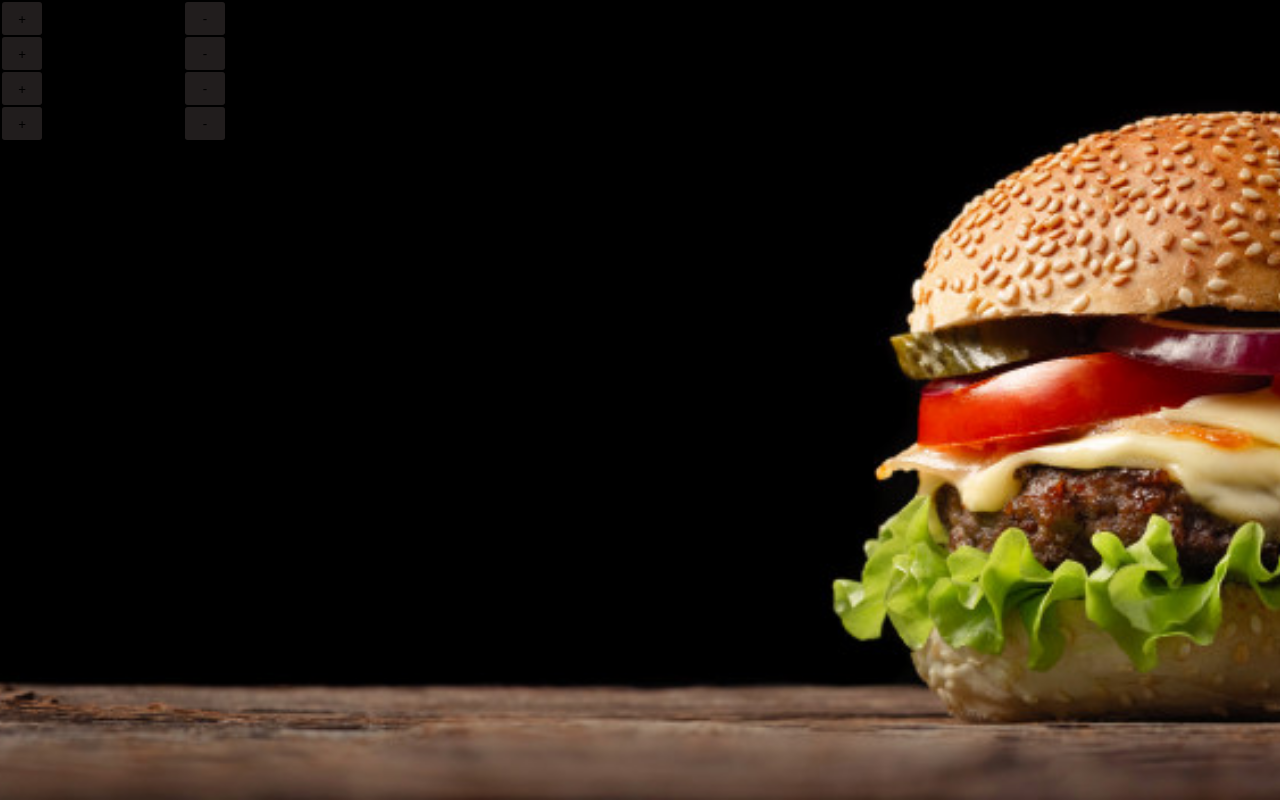
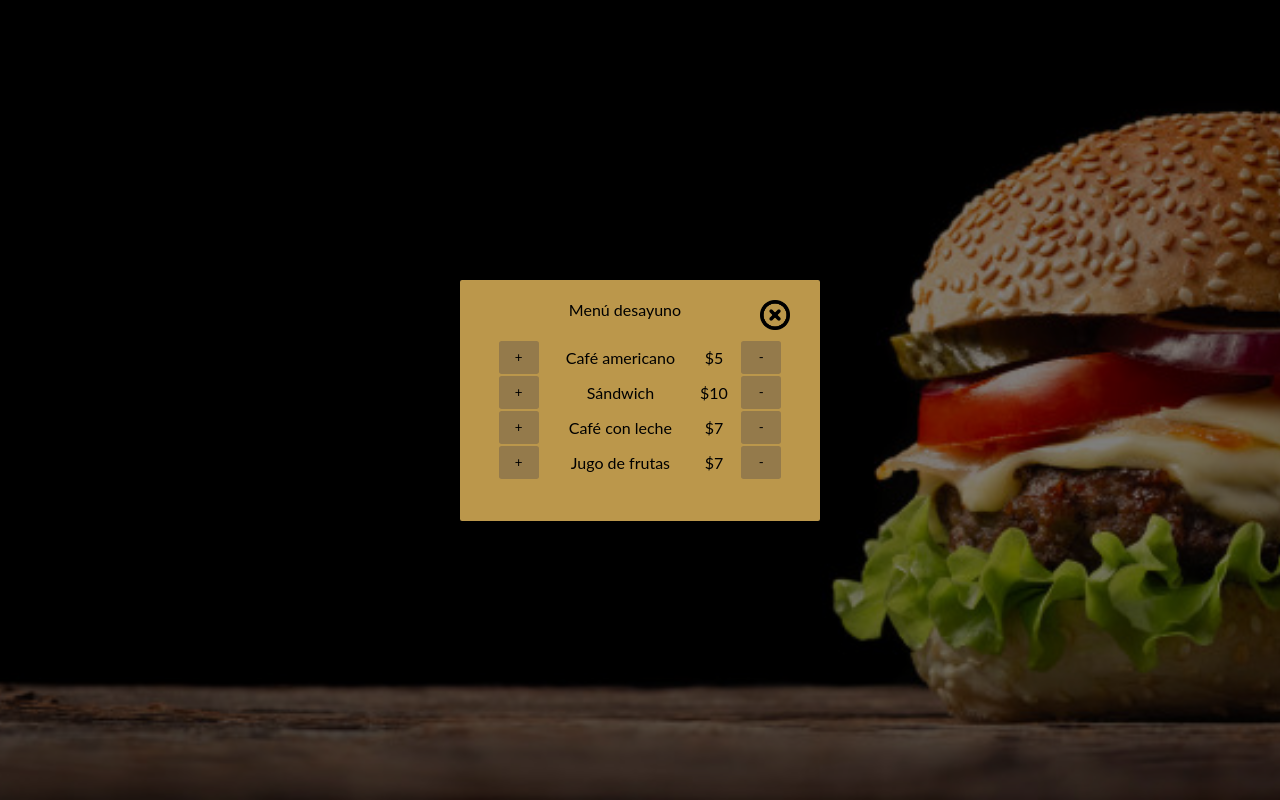
Before and after one commit to VivianaGuerraCustodio/Calle139, a Vue app: page /#/desayuno in a window 1280 px wide. Built offline with nearby package versions, Linux system fonts and the light colour scheme; no server answers; sample sign-in values are in the browser's storage.

Commit message:
edit form

```diff
--- a/src/components/Menus/Adicionales.vue
+++ b/src/components/Menus/Adicionales.vue
@@ -1,18 +1,43 @@
 <template>
+  <transition name="modal">
+    <div class="modal-mask">
+      <div class="modal-wrapper">
+        <div class="modal-container">
+          <div class="modal-header">
+            <slot name="header">
+              Menú desayuno
+              <button class="modal-default-button" @click="$emit('close')">
+                <img src="@/assets/images/x.png" alt="close" />
+              </button>
+            </slot>
+          </div>
+          <div class="modal-body">
+            <slot name="body">
               <table>
                 <tbody>
-      <tr v-for="(item,index) in items" :key="index">
+                  <tr class="menus" v-for="(item, index) in items" :key="index">
                     <td>
-          <input @click="selectProduct(item)" type="button" value="+" />
+                      <input
+                        @click="selectProduct(item)"
+                        type="button"
+                        value="+"
+                      />
                     </td>
-        <td>{{item.name}}</td>
-        <td>${{item.price}}</td>
+
+                    <td>{{ item.name }}</td>
+                    <td>${{ item.price }}</td>
                     <td>
                       <input @click="remover(item)" type="button" value="-" />
                     </td>
                   </tr>
                 </tbody>
               </table>
+            </slot>
+          </div>
+        </div>
+      </div>
+    </div>
+  </transition>
 </template>
 <script>
 export default {
@@ -29,10 +54,10 @@ export default {
           name: "Huevo",
           price: 1,
           qtt: ""
-        },
-      ],
+        }
+      ]
     };
   },
-  props: ["selectProduct", "remover"],
+  props: ["selectProduct", "remover"]
 };
 </script>
--- a/src/components/Menus/Bebidas.vue
+++ b/src/components/Menus/Bebidas.vue
@@ -1,48 +1,73 @@
 <template>
+  <transition name="modal">
+    <div class="modal-mask">
+      <div class="modal-wrapper">
+        <div class="modal-container">
+          <div class="modal-header">
+            <slot name="header">
+              Menú desayuno
+              <button class="modal-default-button" @click="$emit('close')">
+                <img src="@/assets/images/x.png" alt="close" />
+              </button>
+            </slot>
+          </div>
+          <div class="modal-body">
+            <slot name="body">
               <table>
                 <tbody>
-    <tr v-for="(item,index) in items" :key="index">
+                  <tr class="menus" v-for="(item, index) in items" :key="index">
                     <td>
-        <input @click="selectProduct(item)" type="button" value="+" />
+                      <input
+                        @click="selectProduct(item)"
+                        type="button"
+                        value="+"
+                      />
                     </td>
-      <td>{{item.name}}</td>
-      <td>${{item.price}}</td>
+
+                    <td>{{ item.name }}</td>
+                    <td>${{ item.price }}</td>
                     <td>
                       <input @click="remover(item)" type="button" value="-" />
                     </td>
                   </tr>
                 </tbody>
               </table>
+            </slot>
+          </div>
+        </div>
+      </div>
+    </div>
+  </transition>
 </template>
 <script>
 export default {
-    name : "bebidas",
+  name: "bebidas",
   data() {
-        return{
-            items : [
+    return {
+      items: [
         {
-                    name : "Agua 500ml",
-                    price : 5,
+          name: "Agua 500ml",
+          price: 5,
           qtt: ""
         },
         {
-                    name : "Agua 750ml",
-                    price : 7,
+          name: "Agua 750ml",
+          price: 7,
           qtt: ""
         },
         {
-                    name : "Bebida/gaseosa 500ml",
-                    price : 7,
+          name: "Bebida/gaseosa 500ml",
+          price: 7,
           qtt: ""
         },
         {
-                    name : "Bebida/gaseosa 750ml",
-                    price : 10,
+          name: "Bebida/gaseosa 750ml",
+          price: 10,
           qtt: ""
         }
       ]
-        }
+    };
   },
-    props: ["selectProduct", "remover"],
-}
+  props: ["selectProduct", "remover"]
+};
 </script>
--- a/src/components/Menus/Desayuno.vue
+++ b/src/components/Menus/Desayuno.vue
@@ -1,19 +1,43 @@
 <template>
+  <transition name="modal">
+    <div class="modal-mask">
+      <div class="modal-wrapper">
+        <div class="modal-container">
+          <div class="modal-header">
+            <slot name="header">
+              Menú desayuno
+              <button class="modal-default-button" @click="$emit('close')">
+                <img src="@/assets/images/x.png" alt="close" />
+              </button>
+            </slot>
+          </div>
+          <div class="modal-body">
+            <slot name="body">
               <table>
                 <tbody>
-      <tr class="menus" v-for="(item,index) in items" :key="index">
+                  <tr class="menus" v-for="(item, index) in items" :key="index">
                     <td>
-          <input @click="selectProduct(item)" type="button" value="+" />
+                      <input
+                        @click="selectProduct(item)"
+                        type="button"
+                        value="+"
+                      />
                     </td>
 
-        <td>{{item.name}}</td>
-        <td>${{item.price}}</td>
+                    <td>{{ item.name }}</td>
+                    <td>${{ item.price }}</td>
                     <td>
                       <input @click="remover(item)" type="button" value="-" />
                     </td>
                   </tr>
                 </tbody>
               </table>
+            </slot>
+          </div>
+        </div>
+      </div>
+    </div>
+  </transition>
 </template>
 <script>
 export default {
@@ -47,3 +71,75 @@ export default {
   props: ["selectProduct", "remover"]
 };
 </script>
+<style lang="scss">
+.modal-mask {
+  position: fixed;
+  z-index: 9998;
+  top: 0;
+  left: 0;
+  width: 100%;
+  height: 100%;
+  background-color: rgba(0, 0, 0, 0.5);
+  display: table;
+  transition: opacity 0.3s ease;
+}
+
+.modal-wrapper {
+  display: table-cell;
+  vertical-align: middle;
+}
+
+.modal-container {
+  width: 300px;
+  margin: 0px auto;
+  padding: 20px 30px;
+  background-color: #bf9b4dfa;
+  border-radius: 2px;
+  box-shadow: 0 2px 8px rgba(0, 0, 0, 0.33);
+  transition: all 0.3s ease;
+  font-family: Helvetica, Arial, sans-serif;
+}
+
+.modal-header h3 {
+  margin-top: 0;
+  color: #42b983;
+}
+
+.modal-body {
+  display: flex;
+  flex-direction: column;
+  margin: 20px 0;
+}
+
+.modal-default-button {
+  background-color: transparent;
+  border:none;
+  float: right;
+  img {
+    width: 30px;
+  }
+}
+
+/*
+ * The following styles are auto-applied to elements with
+ * transition="modal" when their visibility is toggled
+ * by Vue.js.
+ *
+ * You can easily play with the modal transition by editing
+ * these styles.
+ */
+
+.modal-enter {
+  opacity: 0;
+}
+
+.modal-leave-active {
+  opacity: 0;
+}
+
+.modal-enter .modal-container,
+.modal-leave-active .modal-container {
+  -webkit-transform: scale(1.1);
+  transform: scale(1.1);
+}
+</style>
--- a/src/components/Menus/Hamburguesas.vue
+++ b/src/components/Menus/Hamburguesas.vue
@@ -1,18 +1,43 @@
 <template>
+  <transition name="modal">
+    <div class="modal-mask">
+      <div class="modal-wrapper">
+        <div class="modal-container">
+          <div class="modal-header">
+            <slot name="header">
+              Menú desayuno
+              <button class="modal-default-button" @click="$emit('close')">
+                <img src="@/assets/images/x.png" alt="close" />
+              </button>
+            </slot>
+          </div>
+          <div class="modal-body">
+            <slot name="body">
               <table>
                 <tbody>
-      <tr v-for="(item,index) in items" :key="index">
+                  <tr class="menus" v-for="(item, index) in items" :key="index">
                     <td>
-          <input @click="selectProduct(item)" type="button" value="+" />
+                      <input
+                        @click="selectProduct(item)"
+                        type="button"
+                        value="+"
+                      />
                     </td>
-        <td>{{item.name}}</td>
-        <td>${{item.price}}</td>
+
+                    <td>{{ item.name }}</td>
+                    <td>${{ item.price }}</td>
                     <td>
                       <input @click="remover(item)" type="button" value="-" />
                     </td>
                   </tr>
                 </tbody>
               </table>
+            </slot>
+          </div>
+        </div>
+      </div>
+    </div>
+  </transition>
 </template>
 <script>
 export default {
@@ -39,10 +64,10 @@ export default {
           name: "Aros de cebolla",
           price: 5,
           qtt: ""
-        },
-      ],
+        }
+      ]
     };
   },
-  props: ["selectProduct", "remover"],
+  props: ["selectProduct", "remover"]
 };
 </script>
--- a/src/components/Salón.vue
+++ b/src/components/Salón.vue
@@ -50,7 +50,7 @@
               Desayuno
             </button>
             <div v-if="mostrar_desayuno">
-              <desayuno :selectProduct="selectProduct" :remover="remover" />
+              <desayuno :selectProduct="selectProduct" :remover="remover" @close="mostrar_desayuno = false"/>
             </div>
             <br />
           </div>
@@ -61,7 +61,7 @@
             Durante el día
           </button>
           <div v-if="mostrar_durante">
-            <hamburguesas :selectProduct="selectProduct" :remover="remover" />
+            <hamburguesas :selectProduct="selectProduct" :remover="remover" @close="mostrar_durante = false" />
           </div>
           <br />
           <button
@@ -71,7 +71,7 @@
             Bebidas
           </button>
           <div v-if="mostrar_bebidas">
-            <bebidas :selectProduct="selectProduct" :remover="remover" />
+            <bebidas :selectProduct="selectProduct" :remover="remover" @close="mostrar_bebidas = false"/>
           </div>
           <br />
           <button
@@ -82,7 +82,7 @@
             Adicionales
           </button>
           <div v-if="mostrar_adicionales">
-            <adicionales :selectProduct="selectProduct" :remover="remover" />
+            <adicionales :selectProduct="selectProduct" :remover="remover" @close="mostrar_adicionales = false"/>
           </div>
           <br />
           <p>¿Desea añadir una nota?</p>
@@ -199,6 +199,7 @@ export default {
   border-radius: 0.2em;
   border-style: none;
   outline: none;
+  margin:5px;
   padding: 8px;
 }
 .pedido_total {
```
Lines whose indentation alone changed are shown as unchanged.
